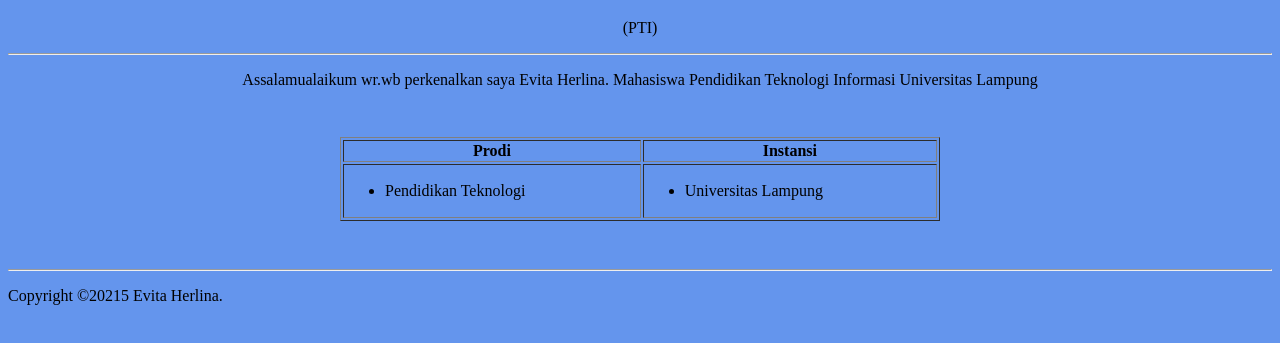
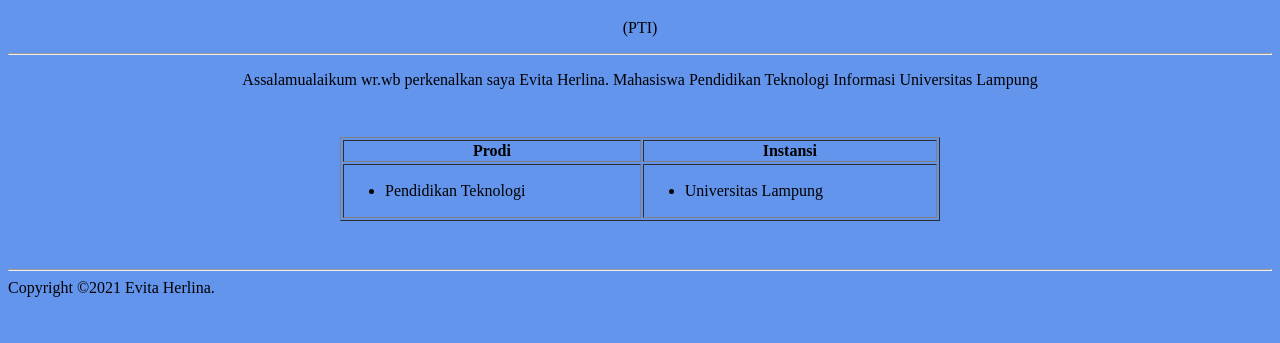
Before and after one commit to evitaherlina/belajarossl, a plain HTML site: page index.html in a window 1280 px wide. Shown: the part 71-414 px from the top of the page. Drawn offline with Linux system fonts and the light colour scheme.

Commit message:
Update index.html

```diff
--- a/index.html
+++ b/index.html
@@ -43,9 +43,10 @@
             </tbody>
         </table>
     </div>
+
     <hr>
-    <footer style="text-align; position:center; bottom:0; width:100%; height:60px; baground-color:#000000;">
-        <p>Copyright &copy;20215 Evita Herlina.</p>
+    <footer style="text-align; position:center;'>
+        <p>Copyright &copy;2021 Evita Herlina.</p>
     </footer>
 </body>
 </html
```
